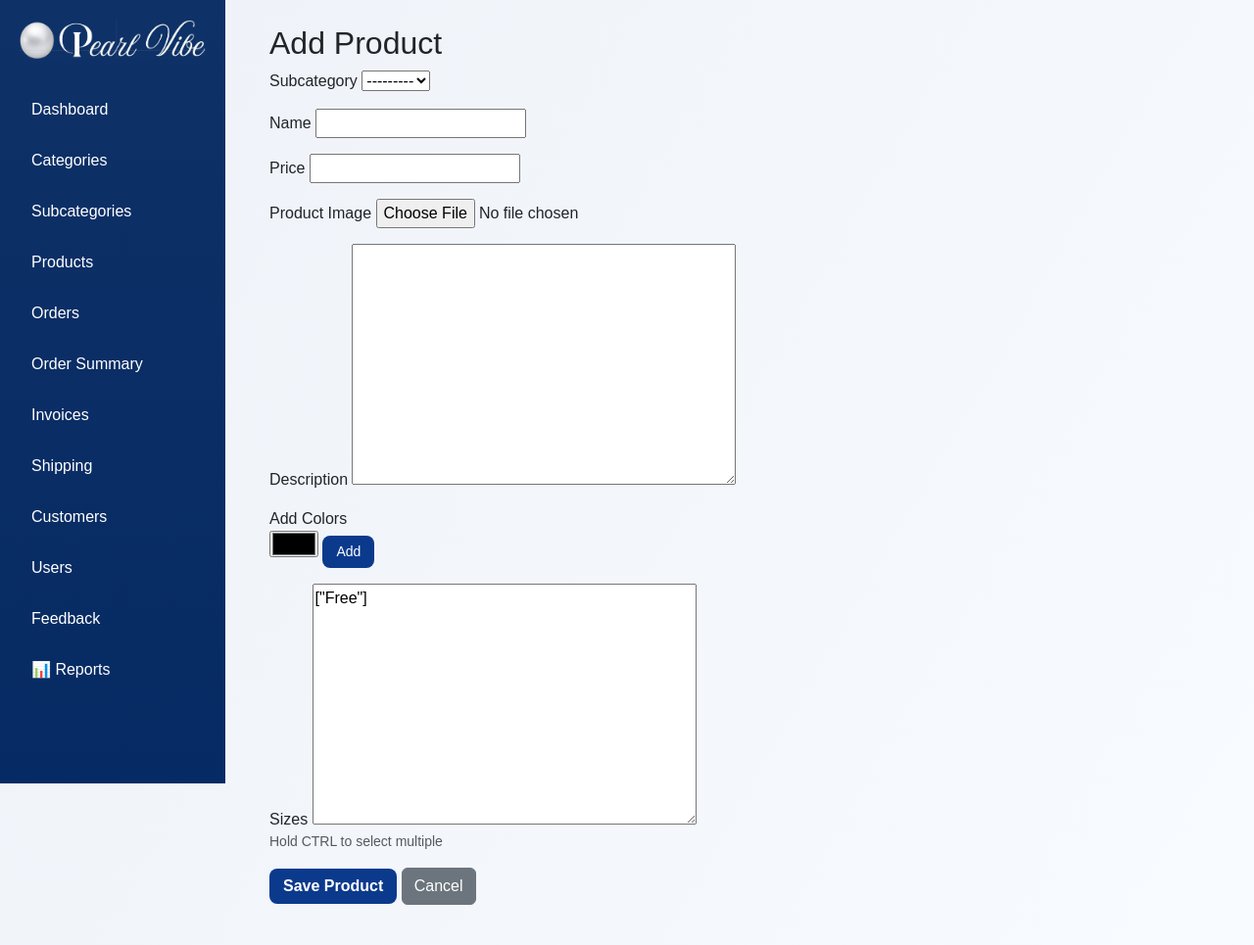
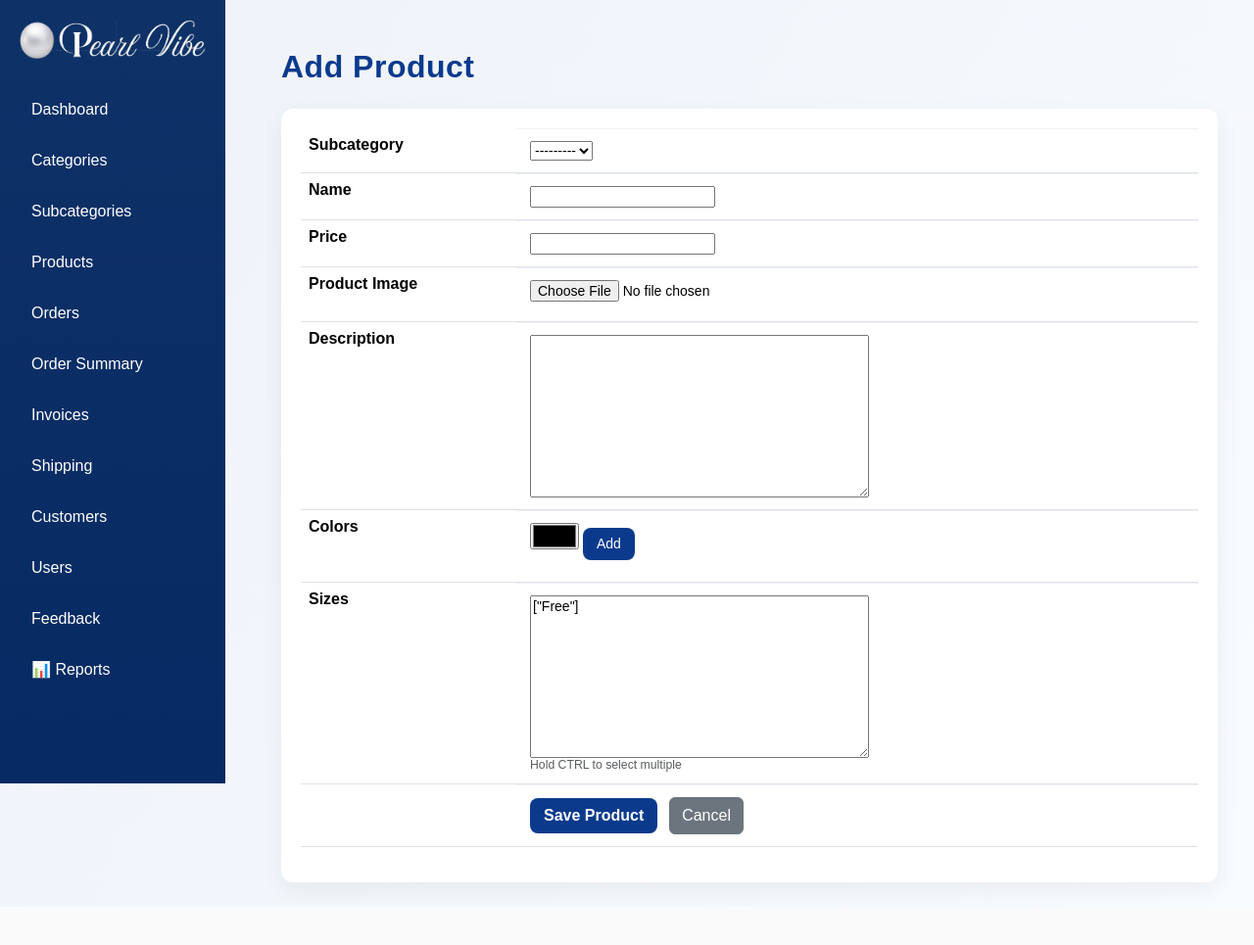
Before and after one commit to DhrutiYadav/pearl-vibe-django, a Django app: page /dashboard/products/add/ in a window 1280 px wide. Shown: the whole page at 98% size. After the commit the page ends 914 px from the top, so only its background shows below. Run offline with Django 4.2, Linux system fonts and the light colour scheme; the visitor is signed in with stand-in values (Sample User, id 1); data that the repository does not hold is empty; some libraries are stand-ins or nearby versions.

Commit message:
change in dashboard product_form UI

```diff
--- a/dashboard/templates/dashboard/product_form.html
+++ b/dashboard/templates/dashboard/product_form.html
@@ -1,140 +1,239 @@
 {% extends 'dashboard/base.html' %}
+
 {% block content %}
 
-<h2>{{ title }}</h2>
+<div class="container mt-4">
+
+<h2 class="page-title mb-4">{{ title }}</h2>
+
+<div class="table-card">
 
 <form method="POST" enctype="multipart/form-data">
+
 {% csrf_token %}
 
+<table class="table custom-table">
+
+<tbody>
+
 <!-- Subcategory -->
-    <div class="mb-3">
-        <label>Subcategory</label>
+<tr>
+<th style="width:220px;">Subcategory</th>
+<td>
 {{ form.subcategory }}
+</td>
+</tr>
+
+<!-- Name -->
+<tr>
+<th>Name</th>
+<td>
+{{ form.name }}
+</td>
+</tr>
+
+<!-- Price -->
+<tr>
+<th>Price</th>
+<td>
+{{ form.price }}
+</td>
+</tr>
+
+
+<!-- Product Image -->
+<tr>
+<th>Product Image</th>
+<td>
+
+{{ form.image }}
+
+<div class="mt-2">
+
+{% if form.instance.image %}
+
+<img id="imagePreview"
+src="{{ form.instance.image.url }}"
+alt="Preview"
+style="
+max-height:150px;
+border:1px solid #ddd;
+padding:5px;
+border-radius:8px;">
+
+{% else %}
+
+<img id="imagePreview"
+src="#"
+alt="Preview"
+style="
+max-height:150px;
+display:none;
+border:1px solid #ddd;
+padding:5px;
+border-radius:8px;">
+
+{% endif %}
+
 </div>
 
-    <!-- Name -->
-    <div class="mb-3">
-        <label>Name</label>
-        {{ form.name }}
-    </div>
+</td>
+</tr>
 
-    <!-- Price -->
-    <div class="mb-3">
-        <label>Price</label>
-        {{ form.price }}
-    </div>
-
-<!-- Product Image -->
-<div class="mb-3">
-    <label>Product Image</label>
-    {{ form.image }}
-
-    <!-- Image Preview -->
-    <div class="mt-2">
-        {% if form.instance.image %}
-            <img id="imagePreview"
-                 src="{{ form.instance.image.url }}"
-                 alt="Image Preview"
-                 style="max-height:150px; border:1px solid #ddd; padding:5px; border-radius:8px;">
-        {% else %}
-            <img id="imagePreview"
-                 src="#"
-                 alt="Image Preview"
-                 style="max-height:150px; display:none; border:1px solid #ddd; padding:5px; border-radius:8px;">
-        {% endif %}
-    </div>
-</div>
 
 <!-- Description -->
-    <div class="mb-3">
-        <label>Description</label>
+<tr>
+<th>Description</th>
+<td>
 {{ form.description }}
-    </div>
+</td>
+</tr>
 
-    <!-- 🎨 COLOR PICKER SECTION -->
-    <div class="mb-3">
-        <label>Add Colors</label><br>
+
+<!-- Color Picker -->
+<tr>
+<th>Colors</th>
+<td>
 
 <input type="color" id="colorPicker">
-        <button type="button" class="btn btn-sm btn-dark" onclick="addColor()">Add</button>
+
+<button type="button"
+class="btn btn-sm btn-dark"
+onclick="addColor()">
+
+Add
+
+</button>
 
 <div id="colorPreviewBox" style="margin-top:10px;"></div>
 
-        <!-- Hidden field that will store colors -->
 <input type="hidden" name="colors" id="colorsInput">
+
+</td>
+</tr>
+
+
+<!-- Sizes -->
+<tr>
+<th>Sizes</th>
+<td>
+
+{{ form.sizes }}
+
+<small class="text-muted d-block">
+Hold CTRL to select multiple
+</small>
+
+</td>
+</tr>
+
+
+<!-- Buttons -->
+<tr>
+<th></th>
+<td>
+
+<button type="submit" class="btn btn-add">
+Save Product
+</button>
+
+<a href="{% url 'dashboard:dashboard_products' %}"
+class="btn btn-secondary ms-2">
+
+Cancel
+
+</a>
+
+</td>
+</tr>
+
+</tbody>
+
+</table>
+
+</form>
 
 </div>
 
-    <!-- 📏 Sizes -->
-    <div class="mb-3">
-        <label>Sizes</label>
-        {{ form.sizes }}
-        <small class="text-muted d-block">Hold CTRL to select multiple</small>
 </div>
-
-    <button type="submit" class="btn btn-primary">Save Product</button>
-    <a href="{% url 'dashboard:dashboard_products' %}" class="btn btn-secondary">Cancel</a>
-</form>
-
 
 
 
 <script>
-    //================= IMAGE PREVIEW SCRIPT =================
+
+// ================= IMAGE PREVIEW =================
+
 const imageInput = document.getElementById("id_image");
 const preview = document.getElementById("imagePreview");
 
-imageInput.addEventListener("change", function(event) {
+imageInput.addEventListener("change", function(event){
+
 const file = event.target.files[0];
 
-    if (file) {
+if(file){
+
 const reader = new FileReader();
 
-        reader.onload = function(e) {
+reader.onload = function(e){
+
 preview.src = e.target.result;
 preview.style.display = "block";
+
 }
 
 reader.readAsDataURL(file);
+
 }
+
 });
-    // ================= COLOR PICKER SCRIPT =================
+
+
+
+// ================= COLOR PICKER =================
+
 let colors = [];
 
-// 🔥 Load existing colors from Django JSON
 window.addEventListener("DOMContentLoaded", function () {
+
 const existingColors = JSON.parse('{{ existing_colors|default:"[]"|escapejs }}');
-
 
 if (Array.isArray(existingColors)) {
 colors = existingColors;
 updateColorUI();
 }
+
 });
 
-function addColor() {
+function addColor(){
+
 const picker = document.getElementById("colorPicker");
 const color = picker.value;
 
-    if (!colors.includes(color)) {
+if(!colors.includes(color)){
 colors.push(color);
 updateColorUI();
 }
+
 }
 
-function removeColor(color) {
+function removeColor(color){
+
 colors = colors.filter(c => c !== color);
 updateColorUI();
+
 }
 
-function updateColorUI() {
+function updateColorUI(){
+
 const box = document.getElementById("colorPreviewBox");
 const input = document.getElementById("colorsInput");
 
 box.innerHTML = "";
 
 colors.forEach(color => {
+
 const circle = document.createElement("span");
+
 circle.style = `
 display:inline-block;
 width:24px;
@@ -145,14 +244,18 @@ function updateColorUI() {
 cursor:pointer;
 border:1px solid #aaa;
 `;
+
 circle.title = "Click to remove";
 circle.onclick = () => removeColor(color);
+
 box.appendChild(circle);
+
 });
 
-    // 🔥 Save back as JSON string for Django
 input.value = JSON.stringify(colors);
+
 }
+
 </script>
 
 {% endblock %}
--- a/store/templates/store/product_list.html
+++ b/store/templates/store/product_list.html
@@ -36,6 +36,9 @@ background:#082642;
 color:white;
 }
 
+.card-body {
+    background-color: #f0f4fa;
+}
 </style>
 
 
```
Lines whose indentation alone changed are shown as unchanged.
